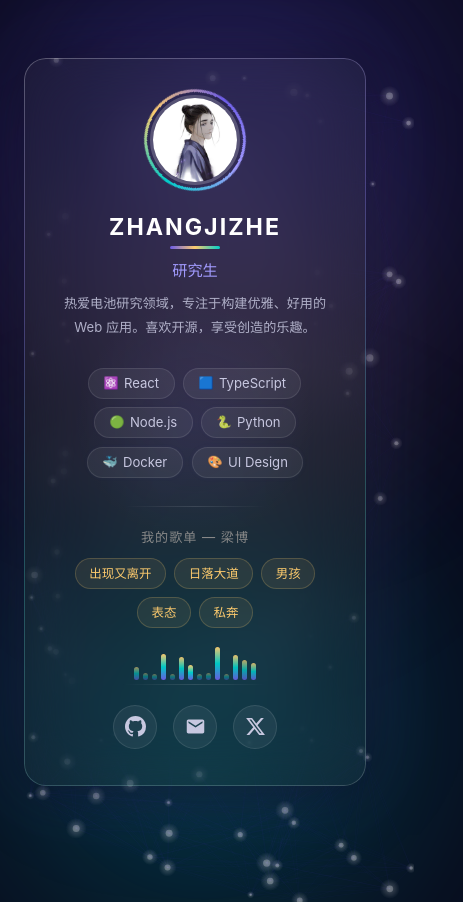
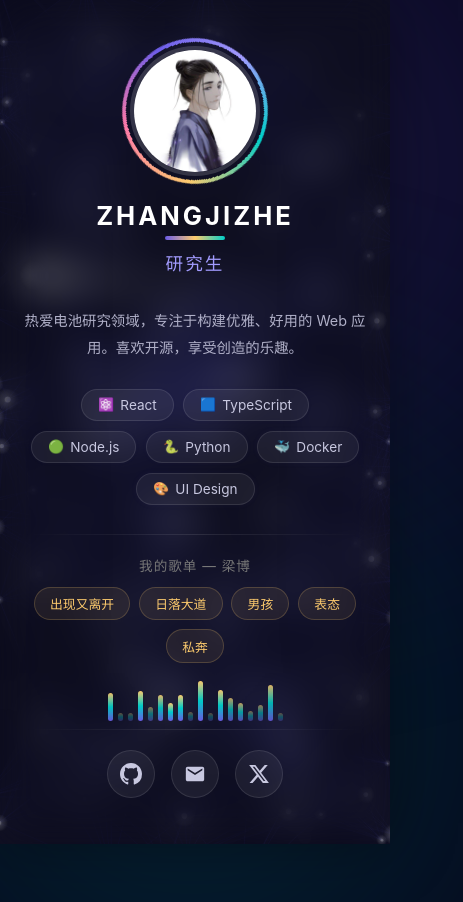
Before and after one commit to ZHIYIFOU/battery, a React (Vite) app: page / in a window 390 px wide. Shown: the whole page, 463 px wide, since content can reach past the window. After the commit the page ends 844 px from the top, so only its background shows below. Built offline with nearby package versions, Linux system fonts and the light colour scheme.

Commit message:
v6: 全屏分栏布局+200粒子+流星划过+张❤王背景水印

```diff
--- a/src/App.css
+++ b/src/App.css
@@ -1,80 +1,65 @@
-/* ========== 卡片 ========== */
+/* ========== 全屏卡片 ========== */
 .card {
-  background: rgba(255, 255, 255, 0.04);
-  backdrop-filter: blur(30px);
-  -webkit-backdrop-filter: blur(30px);
-  border: 1px solid rgba(255, 255, 255, 0.1);
-  border-radius: 28px;
-  padding: 3rem 2.5rem;
-  text-align: center;
+  display: flex;
+  align-items: center;
+  gap: 3rem;
+  width: 100vw;
+  height: 100vh;
+  padding: 4rem 5rem;
+  background: rgba(255, 255, 255, 0.02);
+  backdrop-filter: blur(20px);
+  -webkit-backdrop-filter: blur(20px);
+  border: none;
+  text-align: left;
   position: relative;
   z-index: 1;
-  transition: transform 0.2s ease-out, box-shadow 0.2s ease-out;
-  will-change: transform;
-  animation: cardRise 0.8s ease-out;
+  animation: cardRise 1s ease-out;
   box-shadow:
-    0 0 80px rgba(108, 92, 231, 0.15),
-    0 0 160px rgba(108, 92, 231, 0.06),
-    var(--shadow-x, 0px) var(--shadow-y, 0px) 50px rgba(0, 0, 0, 0.5);
-}
-
-.card::after {
-  content: '';
-  position: absolute;
-  inset: -1px;
-  border-radius: 28px;
-  background: radial-gradient(
-    circle 200px at var(--glow-x, 50%) var(--glow-y, 50%),
-    rgba(108, 92, 231, 0.1),
-    transparent 60%
-  );
-  pointer-events: none;
-  z-index: -1;
-  transition: opacity 0.3s;
-}
-
-.card::before {
-  content: '';
-  position: absolute;
-  inset: -1px;
-  border-radius: 28px;
-  padding: 1px;
-  background: linear-gradient(
-    160deg,
-    rgba(255, 255, 255, 0.2),
-    rgba(108, 92, 231, 0.3) 30%,
-    rgba(0, 206, 201, 0.2) 60%,
-    rgba(255, 255, 255, 0.1) 100%
-  );
-  -webkit-mask: linear-gradient(#fff 0 0) content-box, linear-gradient(#fff 0 0);
-  mask: linear-gradient(#fff 0 0) content-box, linear-gradient(#fff 0 0);
-  -webkit-mask-composite: xor;
-  mask-composite: exclude;
-  pointer-events: none;
-  animation: breathe 4s ease-in-out infinite;
+    inset 0 0 200px rgba(108, 92, 231, 0.03),
+    var(--shadow-x, 0px) var(--shadow-y, 0px) 60px rgba(0, 0, 0, 0.4);
 }
 
 @keyframes cardRise {
-  from { opacity: 0; transform: translateY(30px); }
-  to { opacity: 1; transform: translateY(0); }
+  from { opacity: 0; }
+  to { opacity: 1; }
 }
 
-@keyframes breathe {
-  0%, 100% { opacity: 0.5; }
-  50% { opacity: 1; }
+/* ========== 左侧头像区 ========== */
+.card-left {
+  flex: 0 0 auto;
+  display: flex;
+  flex-direction: column;
+  align-items: center;
+  min-width: 260px;
+  animation: fadeUp 0.8s 0.2s ease-out both;
+}
+
+/* ========== 右侧信息区 ========== */
+.card-right {
+  flex: 1 1 auto;
+  display: flex;
+  flex-direction: column;
+  align-items: flex-start;
+  animation: fadeUp 0.8s 0.4s ease-out both;
+  max-width: 600px;
+}
+
+@keyframes fadeUp {
+  from { opacity: 0; transform: translateY(20px); }
+  to { opacity: 1; transform: translateY(0); }
 }
 
 /* ========== 头像 + 光环 ========== */
 .card-avatar {
   position: relative;
-  width: 110px;
-  height: 110px;
-  margin: 0 auto 1.75rem;
+  width: 180px;
+  height: 180px;
+  margin-bottom: 1.5rem;
 }
 
 .avatar-ring {
   position: absolute;
-  inset: -6px;
+  inset: -8px;
   border-radius: 50%;
   background: conic-gradient(
     from var(--ring-angle, 0deg),
@@ -82,11 +67,12 @@
     #a29bfe,
     #00cec9,
     #fdcb6e,
+    #fd79a8,
     #6c5ce7
   );
-  animation: ringSpin 5s linear infinite;
-  -webkit-mask: radial-gradient(farthest-side, transparent calc(100% - 3px), #000 calc(100% - 3px));
-  mask: radial-gradient(farthest-side, transparent calc(100% - 3px), #000 calc(100% - 3px));
+  animation: ringSpin 6s linear infinite;
+  -webkit-mask: radial-gradient(farthest-side, transparent calc(100% - 4px), #000 calc(100% - 4px));
+  mask: radial-gradient(farthest-side, transparent calc(100% - 4px), #000 calc(100% - 4px));
   transition: background 0.3s;
 }
 
@@ -95,166 +81,145 @@
 }
 
 .card-avatar img {
-  width: 110px;
-  height: 110px;
+  width: 180px;
+  height: 180px;
   border-radius: 50%;
   object-fit: cover;
-  border: 3px solid rgba(255, 255, 255, 0.2);
+  border: 4px solid rgba(255, 255, 255, 0.15);
   position: relative;
   z-index: 1;
   display: block;
-  animation: avatarIn 0.6s 0.15s ease-out both;
+  animation: avatarIn 0.8s 0.3s ease-out both;
 }
 
 .avatar-placeholder {
-  width: 110px;
-  height: 110px;
+  width: 180px;
+  height: 180px;
   border-radius: 50%;
   background: linear-gradient(135deg, #6c5ce7, #a29bfe);
   display: flex;
   align-items: center;
   justify-content: center;
-  font-size: 2.75rem;
-  font-weight: 600;
+  font-size: 4rem;
+  font-weight: 700;
   color: #fff;
-  border: 3px solid rgba(255, 255, 255, 0.2);
+  border: 4px solid rgba(255, 255, 255, 0.15);
   position: relative;
   z-index: 1;
 }
 
 @keyframes avatarIn {
-  from { opacity: 0; transform: scale(0.8); }
+  from { opacity: 0; transform: scale(0.7); }
   to { opacity: 1; transform: scale(1); }
 }
 
-/* ========== 文字 ========== */
+/* ========== 左区文字 ========== */
 .card-name {
-  font-size: 1.8rem;
+  font-size: 2.2rem;
   font-weight: 700;
   color: #fff;
   margin-bottom: 0.3rem;
-  letter-spacing: 2px;
-  animation: fadeUp 0.5s 0.25s ease-out both;
+  letter-spacing: 3px;
   transition: text-shadow 0.4s;
 }
 
 .card-name:hover {
-  text-shadow: 0 0 30px rgba(168, 143, 255, 0.5), 0 0 60px rgba(108, 92, 231, 0.3);
+  text-shadow: 0 0 40px rgba(168, 143, 255, 0.6), 0 0 80px rgba(108, 92, 231, 0.3);
 }
 
 .card-underline {
-  width: 50px;
-  height: 3px;
+  width: 60px;
+  height: 4px;
   border-radius: 2px;
   background: linear-gradient(90deg, #6c5ce7, #fdcb6e, #00cec9);
-  margin: 0 auto 0.6rem;
-  animation: widen 0.5s 0.35s ease-out both;
-}
-
-@keyframes widen {
-  from { width: 0; opacity: 0; }
-  to { width: 50px; opacity: 1; }
+  margin-bottom: 0.6rem;
 }
 
 .card-title {
-  font-size: 0.95rem;
+  font-size: 1.1rem;
   color: #a29bfe;
-  margin-bottom: 0.75rem;
   font-weight: 500;
-  animation: fadeUp 0.5s 0.4s ease-out both;
+  letter-spacing: 2px;
 }
 
+/* ========== 右区内容 ========== */
 .card-bio {
-  font-size: 0.9rem;
+  font-size: 1rem;
   color: #b0b0c8;
-  line-height: 1.8;
+  line-height: 1.9;
   margin-bottom: 1.75rem;
-  max-width: 380px;
-  margin-left: auto;
-  margin-right: auto;
-  animation: fadeUp 0.5s 0.5s ease-out both;
-}
-
-@keyframes fadeUp {
-  from { opacity: 0; transform: translateY(12px); }
-  to { opacity: 1; transform: translateY(0); }
 }
 
 /* ========== 技能标签 ========== */
 .card-skills {
   display: flex;
   flex-wrap: wrap;
-  gap: 0.55rem;
-  justify-content: center;
+  gap: 0.6rem;
   margin-bottom: 1.75rem;
 }
 
 .tag {
-  font-size: 0.82rem;
-  padding: 0.4rem 0.9rem;
+  font-size: 0.85rem;
+  padding: 0.45rem 1rem;
   border-radius: 999px;
   background: rgba(255, 255, 255, 0.06);
   color: #c8c8e0;
   border: 1px solid rgba(255, 255, 255, 0.1);
   display: inline-flex;
   align-items: center;
-  gap: 0.35rem;
+  gap: 0.4rem;
   transition: background 0.3s, border-color 0.3s, transform 0.2s, box-shadow 0.3s;
   animation: tagPop 0.4s ease-out both, tagGlow 3s ease-in-out 0.8s infinite;
 }
 
 .tag:hover {
-  background: rgba(108, 92, 231, 0.15);
-  border-color: rgba(108, 92, 231, 0.3);
-  transform: translateY(-2px);
-  box-shadow: 0 4px 16px rgba(108, 92, 231, 0.2);
+  background: rgba(108, 92, 231, 0.18);
+  border-color: rgba(108, 92, 231, 0.4);
+  transform: translateY(-3px);
+  box-shadow: 0 6px 20px rgba(108, 92, 231, 0.25);
 }
 
 .tag-icon {
-  font-size: 0.75rem;
+  font-size: 0.8rem;
   line-height: 1;
 }
 
 @keyframes tagPop {
-  from { opacity: 0; transform: scale(0.6); }
+  from { opacity: 0; transform: scale(0.5); }
   to { opacity: 1; transform: scale(1); }
 }
 
 @keyframes tagGlow {
   0%, 100% { box-shadow: 0 0 0 rgba(108, 92, 231, 0); }
-  50% { box-shadow: 0 0 10px rgba(108, 92, 231, 0.12); }
+  50% { box-shadow: 0 0 14px rgba(108, 92, 231, 0.12); }
 }
 
 /* ========== 分割线 ========== */
 .card-divider {
-  width: 50%;
+  width: 80%;
   height: 1px;
-  background: linear-gradient(90deg, transparent, rgba(255, 255, 255, 0.12), transparent);
-  margin: 0 auto 1.25rem;
-  animation: fadeUp 0.5s 0.6s ease-out both;
+  background: linear-gradient(90deg, rgba(255, 255, 255, 0.1), transparent);
+  margin-bottom: 1.25rem;
 }
 
 /* ========== 歌单 ========== */
 .music-label {
-  font-size: 0.82rem;
-  color: #888;
+  font-size: 0.85rem;
+  color: #777;
   margin-bottom: 0.75rem;
   letter-spacing: 1px;
-  animation: fadeUp 0.5s 0.65s ease-out both;
 }
 
 .song-pills {
   display: flex;
   flex-wrap: wrap;
-  gap: 0.5rem;
-  justify-content: center;
+  gap: 0.55rem;
   margin-bottom: 1rem;
-  animation: fadeUp 0.5s 0.7s ease-out both;
 }
 
 .song-pill {
-  font-size: 0.78rem;
-  padding: 0.35rem 0.85rem;
+  font-size: 0.8rem;
+  padding: 0.4rem 0.95rem;
   border-radius: 999px;
   background: rgba(253, 203, 110, 0.08);
   color: #fdcb6e;
@@ -265,33 +230,31 @@
 }
 
 .song-pill:hover {
-  background: rgba(253, 203, 110, 0.18);
-  border-color: rgba(253, 203, 110, 0.4);
-  transform: translateY(-2px);
-  box-shadow: 0 4px 16px rgba(253, 203, 110, 0.15);
+  background: rgba(253, 203, 110, 0.2);
+  border-color: rgba(253, 203, 110, 0.5);
+  transform: translateY(-3px);
+  box-shadow: 0 6px 20px rgba(253, 203, 110, 0.2);
 }
 
 /* ========== 均衡器 ========== */
 .equalizer {
   display: flex;
   align-items: flex-end;
-  justify-content: center;
-  gap: 4px;
-  height: 36px;
-  margin-bottom: 0.25rem;
-  animation: fadeUp 0.5s 0.75s ease-out both;
+  gap: 5px;
+  height: 42px;
+  margin-bottom: 0.5rem;
 }
 
 .eq-bar {
   width: 5px;
-  min-height: 6px;
+  min-height: 8px;
   border-radius: 3px;
   background: linear-gradient(to top, #6c5ce7, #00cec9, #fdcb6e);
-  animation: eqJump 0.7s ease-in-out infinite alternate;
+  animation: eqJump 0.6s ease-in-out infinite alternate;
 }
 
 @keyframes eqJump {
-  0% { height: 6px; opacity: 0.4; }
+  0% { height: 6px; opacity: 0.3; }
   100% { opacity: 1; }
 }
 
@@ -299,13 +262,11 @@
 .card-social {
   display: flex;
   gap: 1rem;
-  justify-content: center;
-  animation: fadeUp 0.5s 0.8s ease-out both;
 }
 
 .social-link {
-  width: 44px;
-  height: 44px;
+  width: 48px;
+  height: 48px;
   border-radius: 50%;
   background: rgba(255, 255, 255, 0.06);
   border: 1px solid rgba(255, 255, 255, 0.1);
@@ -317,40 +278,59 @@
 }
 
 .social-link svg {
-  width: 21px;
-  height: 21px;
+  width: 22px;
+  height: 22px;
 }
 
 .social-link:hover {
-  background: rgba(108, 92, 231, 0.25);
+  background: rgba(108, 92, 231, 0.3);
   color: #fff;
-  transform: translateY(-3px);
-  box-shadow: 0 6px 24px rgba(108, 92, 231, 0.3);
+  transform: translateY(-4px);
+  box-shadow: 0 8px 28px rgba(108, 92, 231, 0.35);
 }
 
 /* ========== 响应式 ========== */
-@media (max-width: 480px) {
+@media (max-width: 768px) {
   .card {
-    padding: 2.25rem 1.5rem;
-    border-radius: 22px;
+    flex-direction: column;
+    padding: 3rem 1.5rem;
+    gap: 2rem;
+    justify-content: center;
   }
 
-  .card::before {
-    border-radius: 22px;
+  .card-left {
+    min-width: auto;
   }
 
-  .card-name {
-    font-size: 1.45rem;
-  }
-
-  .card-bio {
-    font-size: 0.82rem;
+  .card-right {
+    align-items: center;
+    text-align: center;
+    max-width: 100%;
   }
 
   .card-avatar,
   .card-avatar img,
   .avatar-placeholder {
-    width: 90px;
-    height: 90px;
+    width: 130px;
+    height: 130px;
+  }
+
+  .card-name {
+    font-size: 1.6rem;
+  }
+
+  .card-bio {
+    font-size: 0.9rem;
+  }
+
+  .card-divider {
+    width: 100%;
+    background: linear-gradient(90deg, transparent, rgba(255, 255, 255, 0.1), transparent);
+  }
+
+  .card-skills,
+  .song-pills,
+  .card-social {
+    justify-content: center;
   }
 }
--- a/src/App.jsx
+++ b/src/App.jsx
@@ -52,8 +52,8 @@ const profile = {
   ],
 }
 
-/* ========== 粒子网络背景（增强版） ========== */
-function ParticleNetwork() {
+/* ========== 粒子系统（增强版 + 流星） ========== */
+function ParticleSystem() {
   const canvasRef = useRef(null)
   const mouseRef = useRef({ x: -9999, y: -9999 })
 
@@ -62,9 +62,10 @@ function ParticleNetwork() {
     if (!canvas) return
     const ctx = canvas.getContext('2d')
     const particles = []
-    const COUNT = 120
-    const CONNECT = 150
-    const MOUSE_R = 200
+    const stars = []
+    const COUNT = 200
+    const CONNECT = 140
+    const MOUSE_R = 250
 
     const resize = () => {
       canvas.width = window.innerWidth
@@ -77,9 +78,24 @@ function ParticleNetwork() {
       particles.push({
         x: Math.random() * canvas.width,
         y: Math.random() * canvas.height,
-        vx: (Math.random() - 0.5) * 0.8,
-        vy: (Math.random() - 0.5) * 0.8,
-        r: Math.random() * 2.5 + 1.2,
+        vx: (Math.random() - 0.5) * 1.2,
+        vy: (Math.random() - 0.5) * 1.2,
+        r: Math.random() * 2.2 + 0.8,
+        baseVx: (Math.random() - 0.5) * 0.4,
+        baseVy: (Math.random() - 0.5) * 0.4,
+      })
+    }
+
+    const spawnStar = () => {
+      const fromLeft = Math.random() > 0.5
+      stars.push({
+        x: fromLeft ? -50 : canvas.width + 50,
+        y: Math.random() * canvas.height,
+        vx: fromLeft ? 8 + Math.random() * 12 : -(8 + Math.random() * 12),
+        vy: (Math.random() - 0.5) * 3,
+        life: 1,
+        decay: 0.003 + Math.random() * 0.008,
+        trail: [],
       })
     }
 
@@ -90,36 +106,48 @@ function ParticleNetwork() {
 
     let anim
     const draw = () => {
-      ctx.clearRect(0, 0, canvas.width, canvas.height)
+      ctx.fillStyle = 'rgba(8, 8, 26, 0.25)'
+      ctx.fillRect(0, 0, canvas.width, canvas.height)
       const mx = mouseRef.current.x
       const my = mouseRef.current.y
 
-      // 鼠标周围的辉光
+      // 鼠标辉光
       if (mx > 0) {
-        const glow = ctx.createRadialGradient(mx, my, 0, mx, my, 150)
-        glow.addColorStop(0, 'rgba(108, 92, 231, 0.12)')
+        const glow = ctx.createRadialGradient(mx, my, 0, mx, my, 250)
+        glow.addColorStop(0, 'rgba(108, 92, 231, 0.07)')
+        glow.addColorStop(0.5, 'rgba(108, 92, 231, 0.03)')
         glow.addColorStop(1, 'rgba(108, 92, 231, 0)')
         ctx.fillStyle = glow
-        ctx.fillRect(mx - 150, my - 150, 300, 300)
+        ctx.fillRect(mx - 250, my - 250, 500, 500)
       }
 
+      // 更新粒子
       particles.forEach((p) => {
         const dx = p.x - mx
         const dy = p.y - my
         const dist = Math.sqrt(dx * dx + dy * dy)
         if (dist < MOUSE_R && dist > 0) {
-          const force = Math.pow((MOUSE_R - dist) / MOUSE_R, 2)
-          p.vx += (dx / dist) * force * 0.8
-          p.vy += (dy / dist) * force * 0.8
+          const force = Math.pow((MOUSE_R - dist) / MOUSE_R, 2.5)
+          p.vx += (dx / dist) * force * 1.2
+          p.vy += (dy / dist) * force * 1.2
         }
+        // 背景流动
+        p.vx += p.baseVx * 0.01
+        p.vy += p.baseVy * 0.01
         p.x += p.vx
         p.y += p.vy
-        p.vx *= 0.985
-        p.vy *= 0.985
-        if (p.x < 0) p.x = canvas.width
-        if (p.x > canvas.width) p.x = 0
-        if (p.y < 0) p.y = canvas.height
-        if (p.y > canvas.height) p.y = 0
+        p.vx *= 0.992
+        p.vy *= 0.992
+        // 速度限制
+        const speed = Math.sqrt(p.vx * p.vx + p.vy * p.vy)
+        if (speed > 3) {
+          p.vx = (p.vx / speed) * 3
+          p.vy = (p.vy / speed) * 3
+        }
+        if (p.x < -50) p.x = canvas.width + 50
+        if (p.x > canvas.width + 50) p.x = -50
+        if (p.y < -50) p.y = canvas.height + 50
+        if (p.y > canvas.height + 50) p.y = -50
       })
 
       // 连线
@@ -132,10 +160,10 @@ function ParticleNetwork() {
             const midX = (particles[i].x + particles[j].x) / 2
             const midY = (particles[i].y + particles[j].y) / 2
             const toMouse = Math.sqrt((midX - mx) ** 2 + (midY - my) ** 2)
-            const alpha = toMouse < 250 ? 0.08 + (1 - toMouse / 250) * 0.7 : 0.06
-            const lineW = toMouse < 150 ? 1 : 0.5
+            const alpha = toMouse < 300 ? 0.06 + (1 - toMouse / 300) * 0.8 : 0.05
+            const lw = toMouse < 200 ? 1.2 : 0.4
             ctx.strokeStyle = `rgba(108, 92, 231, ${alpha})`
-            ctx.lineWidth = lineW
+            ctx.lineWidth = lw
             ctx.beginPath()
             ctx.moveTo(particles[i].x, particles[i].y)
             ctx.lineTo(particles[j].x, particles[j].y)
@@ -144,23 +172,66 @@ function ParticleNetwork() {
         }
       }
 
-      // 粒子
+      // 绘制粒子
       particles.forEach((p) => {
         const toMouse = Math.sqrt((p.x - mx) ** 2 + (p.y - my) ** 2)
-        const alpha = toMouse < 200 ? 0.6 + (1 - toMouse / 200) * 0.4 : 0.25
-        const glow = ctx.createRadialGradient(p.x, p.y, 0, p.x, p.y, p.r * 3)
-        glow.addColorStop(0, `rgba(255, 255, 255, ${alpha})`)
+        const alpha = toMouse < 250 ? 0.5 + (1 - toMouse / 250) * 0.5 : 0.2
+        // 辉光
+        const glow = ctx.createRadialGradient(p.x, p.y, 0, p.x, p.y, p.r * 4)
+        glow.addColorStop(0, `rgba(255, 255, 255, ${alpha * 0.6})`)
         glow.addColorStop(1, 'rgba(255, 255, 255, 0)')
         ctx.fillStyle = glow
         ctx.beginPath()
-        ctx.arc(p.x, p.y, p.r * 3, 0, Math.PI * 2)
+        ctx.arc(p.x, p.y, p.r * 4, 0, Math.PI * 2)
         ctx.fill()
-
+        // 实心
         ctx.fillStyle = `rgba(255, 255, 255, ${alpha})`
         ctx.beginPath()
         ctx.arc(p.x, p.y, p.r, 0, Math.PI * 2)
         ctx.fill()
       })
+
+      // 流星
+      stars.forEach((s, idx) => {
+        s.trail.push({ x: s.x, y: s.y, life: s.life })
+        if (s.trail.length > 30) s.trail.shift()
+        s.x += s.vx
+        s.y += s.vy
+        s.life -= s.decay
+
+        // 绘制拖尾
+        if (s.trail.length > 1) {
+          for (let k = 1; k < s.trail.length; k++) {
+            const t = s.trail[k]
+            const prev = s.trail[k - 1]
+            const progress = k / s.trail.length
+            ctx.strokeStyle = `rgba(255, 255, 255, ${progress * 0.6 * s.life})`
+            ctx.lineWidth = progress * 2.5
+            ctx.beginPath()
+            ctx.moveTo(prev.x, prev.y)
+            ctx.lineTo(t.x, t.y)
+            ctx.stroke()
+          }
+        }
+        // 流星头部辉光
+        const headGlow = ctx.createRadialGradient(s.x, s.y, 0, s.x, s.y, 15)
+        headGlow.addColorStop(0, `rgba(255, 255, 255, ${s.life})`)
+        headGlow.addColorStop(1, 'rgba(255, 255, 255, 0)')
+        ctx.fillStyle = headGlow
+        ctx.beginPath()
+        ctx.arc(s.x, s.y, 15, 0, Math.PI * 2)
+        ctx.fill()
+      })
+
+      // 清理死流星
+      for (let i = stars.length - 1; i >= 0; i--) {
+        if (stars[i].life <= 0 || stars[i].x > canvas.width + 100 || stars[i].x < -100) {
+          stars.splice(i, 1)
+        }
+      }
+
+      // 随机生成流星
+      if (Math.random() < 0.02) spawnStar()
 
       anim = requestAnimationFrame(draw)
     }
@@ -177,9 +248,9 @@ function ParticleNetwork() {
 }
 
 /* ========== 均衡器 ========== */
-const EQ_BARS = Array.from({ length: 14 }, () => ({
-  h: 12 + Math.random() * 26,
-  d: 0.4 + Math.random() * 1,
+const EQ_BARS = Array.from({ length: 18 }, () => ({
+  h: 14 + Math.random() * 30,
+  d: 0.35 + Math.random() * 1.1,
 }))
 
 function Equalizer() {
@@ -190,7 +261,7 @@ function Equalizer() {
           key={i}
           className="eq-bar"
           style={{
-            animationDelay: `${i * 0.08}s`,
+            animationDelay: `${i * 0.07}s`,
             animationDuration: `${bar.d}s`,
             height: `${bar.h}px`,
           }}
@@ -203,7 +274,6 @@ function Equalizer() {
 /* ========== 主组件 ========== */
 function App() {
   const cardRef = useRef(null)
-  const orbRef = useRef(null)
   const [nameHovered, setNameHovered] = useState(false)
 
   const handleMouseMove = useCallback((e) => {
@@ -214,40 +284,22 @@ function App() {
     const y = e.clientY - rect.top
     const cx = rect.width / 2
     const cy = rect.height / 2
-    const rotX = ((y - cy) / cy) * -8
-    const rotY = ((x - cx) / cx) * 8
-    card.style.transform = `perspective(800px) rotateX(${rotX}deg) rotateY(${rotY}deg)`
-    card.style.setProperty('--shadow-x', `${(x - cx) * 0.08}px`)
-    card.style.setProperty('--shadow-y', `${(y - cy) * 0.08}px`)
+    card.style.setProperty('--shadow-x', `${(x - cx) * 0.04}px`)
+    card.style.setProperty('--shadow-y', `${(y - cy) * 0.04}px`)
     card.style.setProperty('--ring-angle', `${Math.atan2(y - cy, x - cx) * (180 / Math.PI)}deg`)
-    card.style.setProperty('--glow-x', `${((x - cx) / cx) * 100}%`)
-    card.style.setProperty('--glow-y', `${((y - cy) / cy) * 100}%`)
-
-    // 光球视差
-    if (orbRef.current) {
-      const ox = (e.clientX / window.innerWidth - 0.5) * 60
-      const oy = (e.clientY / window.innerHeight - 0.5) * 60
-      orbRef.current.style.transform = `translate(calc(-50% + ${ox}px), calc(-50% + ${oy}px))`
-    }
   }, [])
 
   const handleMouseLeave = useCallback(() => {
     const card = cardRef.current
     if (!card) return
-    card.style.transform = 'perspective(800px) rotateX(0deg) rotateY(0deg)'
     card.style.setProperty('--shadow-x', '0px')
     card.style.setProperty('--shadow-y', '0px')
-    card.style.setProperty('--glow-x', '50%')
-    card.style.setProperty('--glow-y', '50%')
-    if (orbRef.current) {
-      orbRef.current.style.transform = 'translate(-50%, -50%)'
-    }
   }, [])
 
   return (
     <>
-      <ParticleNetwork />
-      <div className="orb-third" ref={orbRef} />
+      <ParticleSystem />
+      <div className="bg-watermark">张❤王</div>
 
       <div
         className="card"
@@ -255,7 +307,8 @@ function App() {
         onMouseMove={handleMouseMove}
         onMouseLeave={handleMouseLeave}
       >
-        {/* 头像 */}
+        {/* 左侧：头像区 */}
+        <div className="card-left">
           <div className="card-avatar">
             <div className="avatar-ring" />
             {profile.avatar ? (
@@ -267,7 +320,6 @@ function App() {
             )}
           </div>
 
-        {/* 姓名 */}
           <h1
             className={`card-name${nameHovered ? ' name-sparkle' : ''}`}
             onMouseEnter={() => setNameHovered(true)}
@@ -277,12 +329,15 @@ function App() {
           </h1>
           <div className="card-underline" />
           <p className="card-title">{profile.title}</p>
+        </div>
+
+        {/* 右侧：信息区 */}
+        <div className="card-right">
           <p className="card-bio">{profile.bio}</p>
 
-        {/* 技能标签 */}
           <div className="card-skills">
             {profile.skills.map((skill, i) => (
-            <span key={skill.name} className="tag" style={{ animationDelay: `${0.05 * i}s` }}>
+              <span key={skill.name} className="tag" style={{ animationDelay: `${0.04 * i}s` }}>
                 <span className="tag-icon">{skill.icon}</span>
                 {skill.name}
               </span>
@@ -291,7 +346,6 @@ function App() {
 
           <div className="card-divider" />
 
-        {/* 歌单 */}
           <p className="music-label"> 我的歌单 — 梁博</p>
           <div className="song-pills">
             {profile.songs.map((song) => (
@@ -308,7 +362,6 @@ function App() {
 
           <div className="card-divider" />
 
-        {/* 社交链接 */}
           <div className="card-social">
             {profile.social.map((s) => (
               <a
@@ -324,6 +377,7 @@ function App() {
             ))}
           </div>
         </div>
+      </div>
     </>
   )
 }
--- a/src/index.css
+++ b/src/index.css
@@ -16,13 +16,10 @@ body {
   font-family: -apple-system, BlinkMacSystemFont, "Segoe UI", "PingFang SC",
     "Hiragino Sans GB", "Microsoft YaHei", "Helvetica Neue", Helvetica, Arial,
     sans-serif;
-  background: #08081a;
+  background: #06061a;
   color: #e0e0e0;
-  min-height: 100vh;
-  display: flex;
-  align-items: center;
-  justify-content: center;
-  padding: 1.5rem;
+  width: 100vw;
+  height: 100vh;
   overflow: hidden;
   position: relative;
 }
@@ -33,61 +30,79 @@ body::after {
   content: '';
   position: fixed;
   border-radius: 50%;
-  filter: blur(100px);
-  opacity: 0.45;
+  filter: blur(120px);
+  opacity: 0.4;
   pointer-events: none;
   z-index: 0;
 }
 
 body::before {
-  width: 550px;
-  height: 550px;
+  width: 600px;
+  height: 600px;
   background: radial-gradient(circle, #6c5ce7 0%, transparent 70%);
-  top: -180px;
-  left: -120px;
-  animation: floatOrb1 14s ease-in-out infinite;
+  top: -200px;
+  left: -150px;
+  animation: floatOrb1 16s ease-in-out infinite;
 }
 
 body::after {
-  width: 450px;
-  height: 450px;
+  width: 500px;
+  height: 500px;
   background: radial-gradient(circle, #00cec9 0%, transparent 70%);
-  bottom: -150px;
-  right: -100px;
-  animation: floatOrb2 16s ease-in-out infinite;
+  bottom: -180px;
+  right: -120px;
+  animation: floatOrb2 18s ease-in-out infinite;
 }
 
 @keyframes floatOrb1 {
   0%, 100% { transform: translate(0, 0) scale(1); }
-  33% { transform: translate(80px, 60px) scale(1.2); }
-  66% { transform: translate(-40px, -30px) scale(0.85); }
+  33% { transform: translate(100px, 70px) scale(1.2); }
+  66% { transform: translate(-50px, -40px) scale(0.8); }
 }
 
 @keyframes floatOrb2 {
   0%, 100% { transform: translate(0, 0) scale(1); }
-  33% { transform: translate(-60px, -40px) scale(1.25); }
-  66% { transform: translate(50px, 30px) scale(0.8); }
+  33% { transform: translate(-70px, -50px) scale(1.3); }
+  66% { transform: translate(60px, 40px) scale(0.75); }
 }
 
+/* ---- 光球 ---- */
 .orb-third {
   position: fixed;
-  width: 400px;
-  height: 400px;
+  width: 500px;
+  height: 500px;
   border-radius: 50%;
   background: radial-gradient(circle, #fdcb6e 0%, transparent 70%);
-  filter: blur(90px);
+  filter: blur(100px);
   opacity: 0.2;
   pointer-events: none;
   z-index: 0;
   top: 50%;
   left: 50%;
   transform: translate(-50%, -50%);
-  animation: floatOrb3 18s ease-in-out infinite;
+  transition: transform 0.3s ease-out;
 }
 
-@keyframes floatOrb3 {
-  0%, 100% { transform: translate(-50%, -50%) scale(1); }
-  50% { transform: translate(-40%, -70%) scale(1.3); }
+/* ---- 背景水印 ---- */
+.bg-watermark {
+  position: fixed;
+  top: 50%;
+  left: 50%;
+  transform: translate(-50%, -50%);
+  font-size: clamp(4rem, 12vw, 9rem);
+  font-weight: 900;
+  letter-spacing: 0.3em;
+  color: rgba(255, 255, 255, 0.015);
+  pointer-events: none;
+  z-index: 0;
+  white-space: nowrap;
+  animation: watermarkPulse 8s ease-in-out infinite;
+  user-select: none;
+}
+
+@keyframes watermarkPulse {
+  0%, 100% { color: rgba(255, 255, 255, 0.015); }
+  50% { color: rgba(255, 255, 255, 0.03); }
 }
 
 /* ---- 粒子画布 ---- */
@@ -99,9 +114,8 @@ body::after {
 }
 
 #root {
-  width: 100%;
-  max-width: 500px;
+  width: 100vw;
+  height: 100vh;
   position: relative;
   z-index: 1;
-  perspective: 800px;
 }
```
Lines whose indentation alone changed are shown as unchanged.
